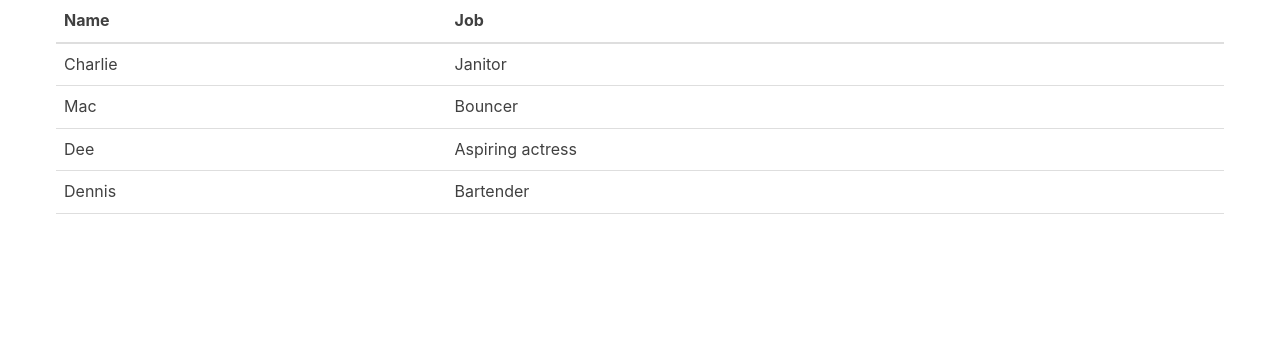
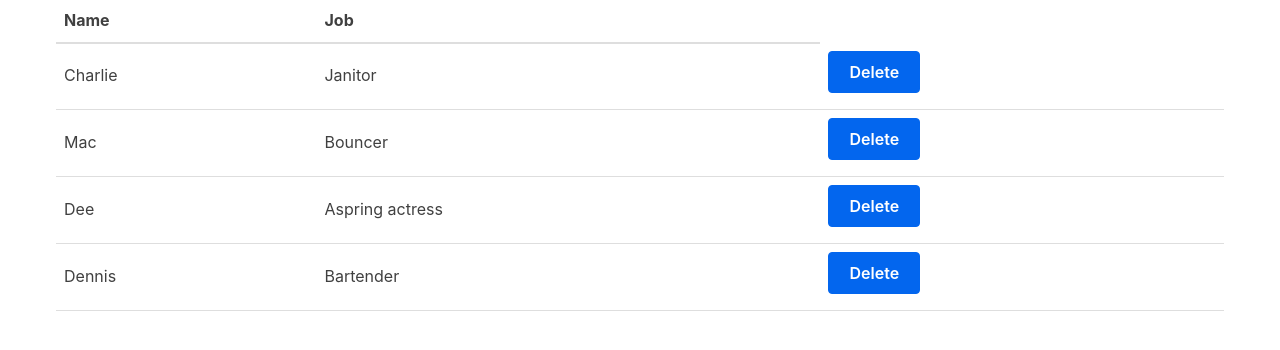
Before and after one commit to Mcray3000/csc307Lab1, a React (Vite) app in the folder packages/react-frontend/: page / in a window 1280 px wide. Shown: the top 350 px of the page. Built offline with nearby package versions, Linux system fonts and the light colour scheme.

Commit message:
Things work now, I dont know why

```diff
--- a/packages/react-frontend/src/MyApp.jsx
+++ b/packages/react-frontend/src/MyApp.jsx
@@ -27,6 +27,18 @@ function MyApp() {
       {
         name: "Charlie",
         job: "Janitor" // the rest of the data
+      },
+      {
+        name: "Mac",
+        job: "Bouncer"
+      },
+      {
+        name: "Dee",
+        job: "Aspring actress"
+      },
+      {
+        name: "Dennis",
+        job: "Bartender"
       }
     ]);
 
--- a/packages/react-frontend/src/Table.jsx
+++ b/packages/react-frontend/src/Table.jsx
@@ -12,56 +12,36 @@ function TableHeader() {
     );
   }
 
-  function TableBody() {
+function TableBody(props) {
+    const rows = props.characterData.map((row, index) => {
+      return (
+        <tr key={index}>
+          <td>{row.name}</td>
+          <td>{row.job}</td>
+          <td>
+            <button onClick={() => props.removeCharacter(index)}>
+              Delete
+            </button>
+          </td>
+        </tr>
+      );
+     }
+    );
     return (
         <tbody>
-        <tr>
-          <td>Charlie</td>
-          <td>Janitor</td>
-        </tr>
-        <tr>
-          <td>Mac</td>
-          <td>Bouncer</td>
-        </tr>
-        <tr>
-          <td>Dee</td>
-          <td>Aspiring actress</td>
-        </tr>
-        <tr>
-          <td>Dennis</td>
-          <td>Bartender</td>
-        </tr>
+          {rows}
          </tbody>
      );
   }
 
-function Table() {
+function Table(props) {
     return (
         <table>
-        <thead>
-          <tr>
-            <th>Name</th>
-            <th>Job</th>
-          </tr>
-        </thead>
-        <tbody>
-          <tr>
-            <td>Charlie</td>
-            <td>Janitor</td>
-          </tr>
-          <tr>
-            <td>Mac</td>
-            <td>Bouncer</td>
-          </tr>
-          <tr>
-            <td>Dee</td>
-            <td>Aspiring actress</td>
-          </tr>
-          <tr>
-            <td>Dennis</td>
-            <td>Bartender</td>
-          </tr>
-        </tbody>
+          <TableHeader />
+          <TableBody
+            characterData={props.characterData}
+            removeCharacter={props.removeCharacter}
+          />
         </table>
       );
     }
```
Lines whose indentation alone changed are shown as unchanged.
